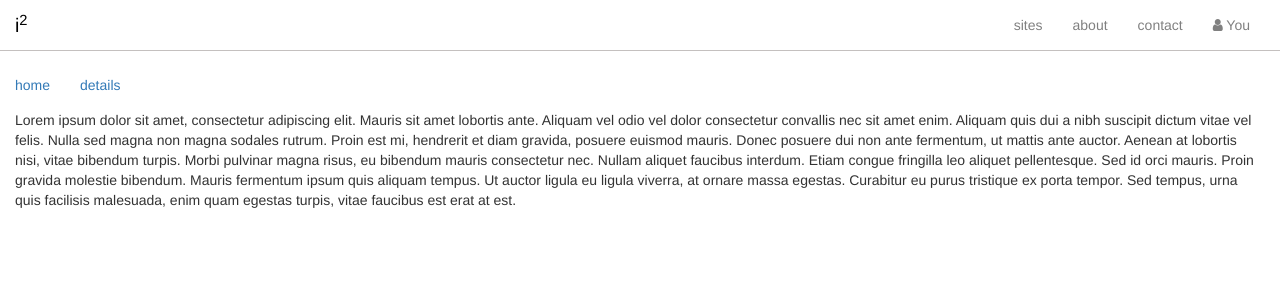
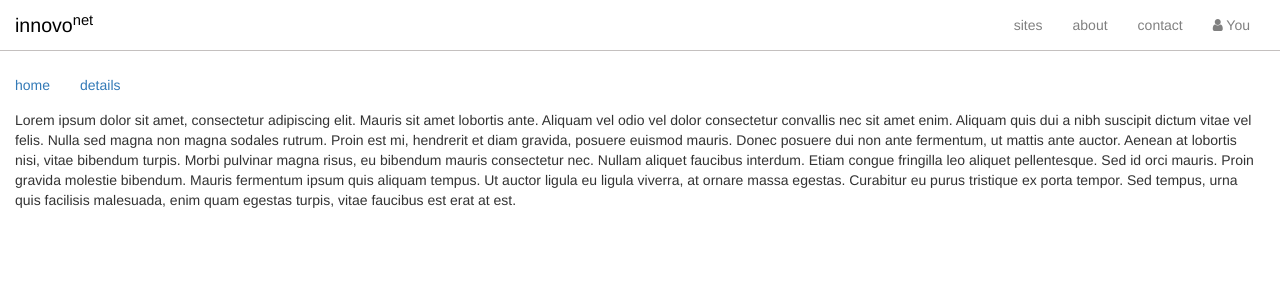
Before and after one commit to jmunukuri/innovo-dev-py, a Django app: template innovopy-site/templates/about.html in a window 1280 px wide. Shown: the top 300 px of the page. Run offline with Django 3.2, Linux system fonts and the light colour scheme; the template is opened without the code that fills it, so the values that code supplies are empty; some libraries are stand-ins or nearby versions.

Commit message:
maptests

```diff
--- a/innovopy-site/templates/base.html
+++ b/innovopy-site/templates/base.html
@@ -38,7 +38,7 @@
 					<span class="icon-bar"></span>
 				</a>
 
-				<a class="navbar-brand" href="/">i<sup>2</sup></a>
+				<a class="navbar-brand" href="/">innovo<sup>net</sup></a>
 
 			</div>
 
--- a/innovopy-site/templates/home.html
+++ b/innovopy-site/templates/home.html
@@ -63,7 +63,7 @@
 
 
 {% block page_header_row %}
-	<div class="col-md-12"><h2>Innovonet</h2></div>
+
 {% endblock page_header_row %}
 
 
```
